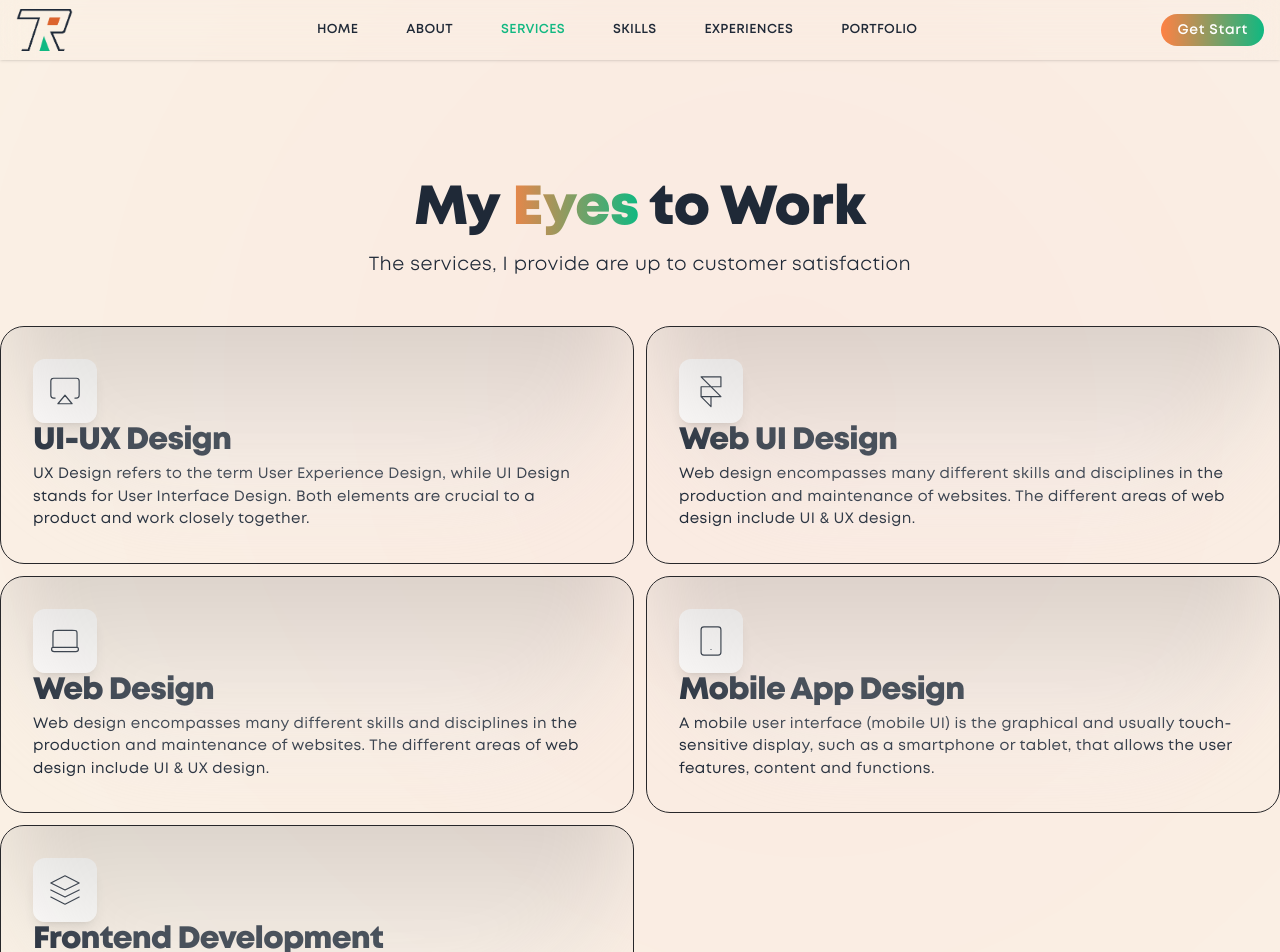
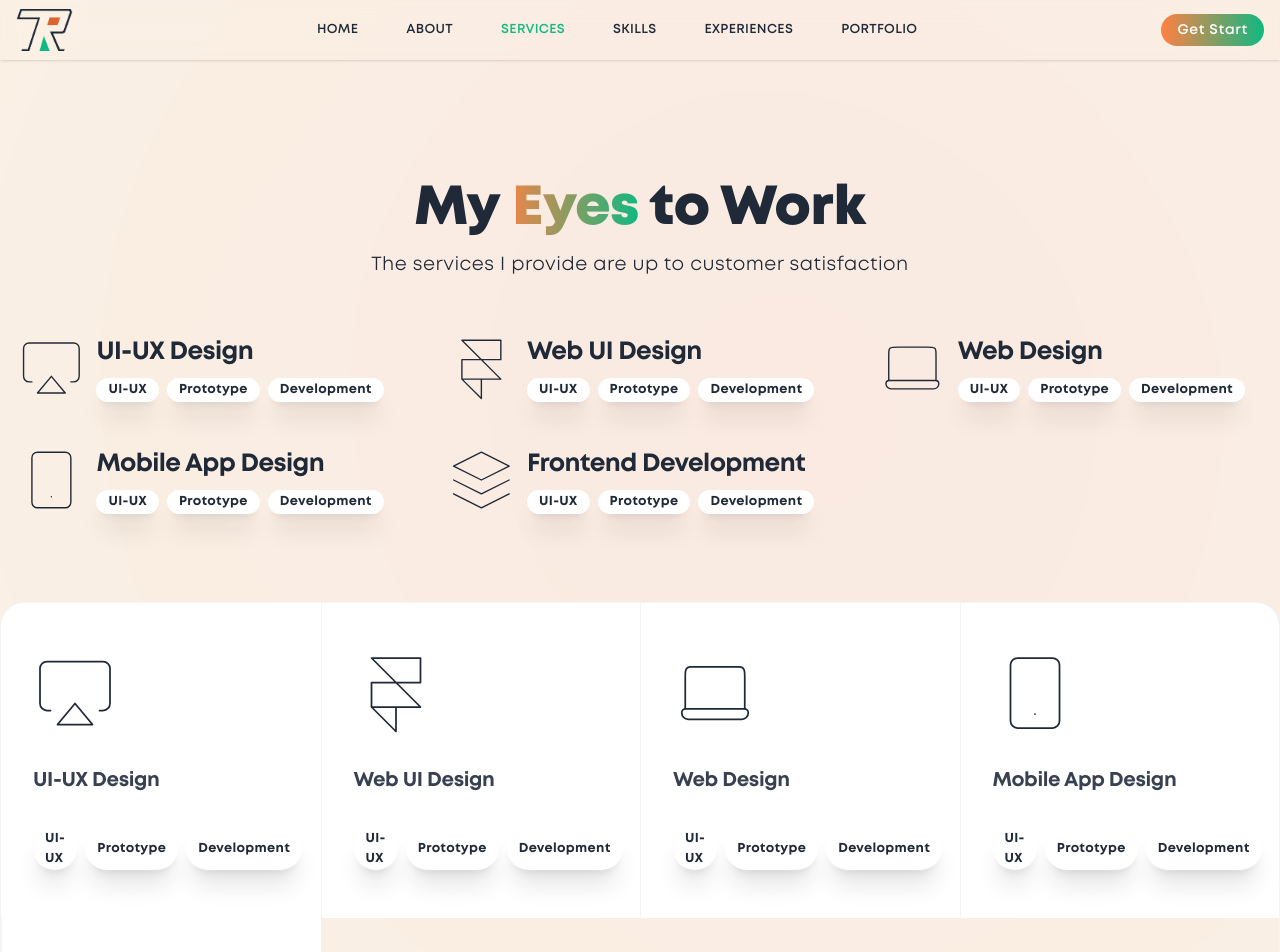
Before and after one commit to ToukirRj/Portfolio, a React (Vite) app: page /Services in a window 1280 px wide. Shown: the top 952 px of the page. Built offline with nearby package versions, Linux system fonts and the light colour scheme.

Commit message:
no message

```diff
--- a/src/components/Eyes.jsx
+++ b/src/components/Eyes.jsx
@@ -1,4 +1,3 @@
-
 import serviceData from '../datas/serviceData';
 
 const Eyes = () => {
@@ -8,24 +7,60 @@ const Eyes = () => {
                 <div className="mx-auto px-4 sm:px-12 max-w-7xl xl:px-0">
                     <div className="text-center animatable">
                         <h2 className="xl:text-[55px] md:text-4xl sm:text-3xl text-[23px] font-bold text-[#1F2937]">My
-                        <span className="bg-gradient-to-r from-[#ff8144] to-[#10b881] inline-block text-transparent bg-clip-text ps-3 leading-[67px]">Eyes</span> to Work</h2>
+                            <span className="bg-gradient-to-r from-[#ff8144] to-[#10b881] inline-block text-transparent bg-clip-text ps-3 leading-[67px]">Eyes</span> to Work
+                        </h2>
                         <p className="mx-auto max-w-full mt-2 text-[#1F2937] sm:w-4/6 w-full sm:text-[19px] text-[14px] font-[300] tracking-wide leading-[27px]">
-                            The services, I provide are up to customer satisfaction
+                            The services I provide are up to customer satisfaction
                         </p>
                     </div>
                     <div className="sm:mt-12 mt-8">
-                        <div className="mt-12 grid sm:grid-cols-2 lg:grid-cols-2 gap-3 items-center">
+                        <div className="mt-12 grid sm:grid-cols-2 lg:grid-cols-3 gap-3 items-center justify-center justify-items-center">
                             {serviceData.map(service => (
-                                <div key={service.id} className="relative group overflow-hidden p-[32px] rounded-[24px] border border-[#27272a]">
-                                    <div className="inset-0 absolute aspect-video border rounded-full -translate-y-1/2 group-hover:-translate-y-1/4 duration-300 bg-gradient-to-b from-[#111] to-white blur-2xl opacity-25 group-hover:opacity-30"></div>
-                                    <div className="">
-                                        <span className='w-16 h-16 rounded-xl bg-white/[0.85] shadow-lg shadow-primary/10 flex items-center justify-center'>
-                                            <svg xmlns="http://www.w3.org/2000/svg" width="34" height="34" viewBox="0 0 24 24" fill="none" stroke={service.iconColor} strokeWidth=".85" strokeLinecap="round" strokeLinejoin="round" className={`feather feather-${service.iconPath}`} dangerouslySetInnerHTML={{ __html: service.iconStyle }}/>
-                                        </span>
-                                        <h4 className="text-[31px] leading-[36px] font-[700] tracking-tight text-[#1F2937] sm:text-start text-center">{service.title}</h4>
-                                        <p className="mt-1 text-[15px] font-[400] text-[#1F2937] tracking-wide sm:text-start text-center">{service.description}</p>
+                                <div key={service.id} className="relative mb-4">
+                                    <div className="flex items-center gap-3">
+                                        <svg xmlns="http://www.w3.org/2000/svg" width="84" height="84" viewBox="0 0 24 24" fill="none" stroke={service.iconColor} strokeWidth=".5" strokeLinecap="round" strokeLinejoin="round" className={`feather feather-${service.iconPath}`} dangerouslySetInnerHTML={{ __html: service.iconStyle }}/>
+                                        <div className='w-full'>
+                                            <h4 className="mb-2 text-[25px] leading-[36px] font-[600] tracking-tight text-[#1F2937] sm:text-start text-center">
+                                                {service.title}
+                                            </h4>
+                                            <div className='flex gap-2'>
+                                                {service.tools.map((tool, index) => (
+                                                    <span key={index} className="px-3 py-[2px] flex items-center justify-center text-[#1F2937] font-[600] text-[13px] rounded-full bg-white shadow-xl tracking-wide">
+                                                        {tool}
+                                                    </span>
+                                                ))}
+                                            </div>
+                                        </div>
                                     </div>
                                 </div>
+                            ))}
+                        </div>
+
+
+                        <div className="mt-16 grid divide-x divide-y divide-gray-100 dark:divide-gray-700 overflow-hidden rounded-3xl border border-gray-100 text-gray-600 dark:border-gray-700 sm:grid-cols-2 lg:grid-cols-4 lg:divide-y-0 xl:grid-cols-4">
+                            {serviceData.map(service => (
+                            <div key={service.id} className="group relative bg-white dark:bg-gray-800 transition hover:z-[1] hover:shadow-2xl hover:shadow-gray-600/10">
+                                <div className="relative space-y-8 py-12 p-8">
+                                    <svg xmlns="http://www.w3.org/2000/svg" width="84" height="84" viewBox="0 0 24 24" fill="none" stroke={service.iconColor} strokeWidth=".5" strokeLinecap="round" strokeLinejoin="round" className={`feather feather-${service.iconPath}`} dangerouslySetInnerHTML={{ __html: service.iconStyle }}/>
+
+
+                                    <div className="space-y-2">
+                                        <h5 className="text-xl font-semibold text-gray-700 dark:text-white transition group-hover:text-secondary">
+                                            {service.title}
+                                        </h5>
+                                        {/* <p className="text-gray-600 dark:text-gray-300">
+                                        Neque Dolor, fugiat non cum doloribus aperiam voluptates nostrum.
+                                        </p> */}
+                                    </div>
+                                    <div className='flex gap-2'>
+                                        {service.tools.map((tool, index) => (
+                                            <span key={index} className="px-3 py-[2px] flex items-center justify-center text-[#1F2937] font-[600] text-[13px] rounded-full bg-white shadow-xl tracking-wide">
+                                                {tool}
+                                            </span>
+                                        ))}
+                                    </div>
+                                </div>
+                            </div>
                             ))}
                         </div>
                     </div>
@@ -35,4 +70,4 @@ const Eyes = () => {
     )
 }
 
-export default Eyes
+export default Eyes;
--- a/src/components/ProjectList.jsx
+++ b/src/components/ProjectList.jsx
@@ -1,6 +1,5 @@
 
 import ProjectData from '../datas/projectData'
-
 const proImageSrc = (index) => `./img/projects/${index + 1}.webp`;
 
 function ProjectList (){
@@ -41,6 +40,6 @@ function ProjectList (){
             </section>
         </div>
     );
-};
+}
 
 export default ProjectList;
--- a/src/components/Steps.jsx
+++ b/src/components/Steps.jsx
@@ -8,8 +8,9 @@ const Steps = () => {
             <section className="sm:py-24 py-12 relative z-20">
                 <div className="mx-auto px-4 sm:px-12 xl:max-w-6xl xl:px-0">
                     <div className="relative animatable">
-                        <h2 className="xl:text-[55px] md:text-4xl sm:text-3xl text-[23px] font-bold text-[#1F2937] text-center">Steps of A
-                            <span className="bg-gradient-to-r from-[#ff8144] to-[#10b881] inline-block text-transparent bg-clip-text ps-3 leading-[67px]">Project</span>
+                        <h2 className="xl:text-[55px] md:text-4xl sm:text-3xl text-[23px] font-bold text-[#1F2937] text-center">
+                            <span className="bg-gradient-to-r from-[#ff8144] to-[#10b881] inline-block text-transparent bg-clip-text ps-3 leading-[67px]">Steps</span>
+                            &nbsp;of A Project
                         </h2>
                         <p className="mx-auto max-w-full mt-2 text-[#1F2937] sm:w-4/6 w-full sm:text-[19px] text-[14px] font-[300] tracking-wide leading-[27px] text-center">
                             I use these steps to reach the destination of your project needs
--- a/src/datas/serviceData.jsx
+++ b/src/datas/serviceData.jsx
@@ -1,5 +1,4 @@
-
-
+// serviceData.js
 const serviceData = [
   {
     "id": 1,
@@ -7,7 +6,7 @@ const serviceData = [
     "iconPath": "feather-airplay",
     "iconStyle": `<path d="M5 17H4a2 2 0 0 1-2-2V5a2 2 0 0 1 2-2h16a2 2 0 0 1 2 2v10a2 2 0 0 1-2 2h-1"></path><polygon points="12 15 17 21 7 21 12 15"></polygon>`,
     "title": "UI-UX Design",
-      "description": "UX Design refers to the term User Experience Design, while UI Design stands for User Interface Design. Both elements are crucial to a product and work closely together."
+    "tools": ["UI-UX", "Prototype", "Development"]
   },
   {
     "id": 2,
@@ -15,7 +14,7 @@ const serviceData = [
     "iconPath": "feather-framer",
     "iconStyle": `<path d="M5 16V9h14V2H5l14 14h-7m-7 0l7 7v-7m-7 0h7"></path>`,
     "title": "Web UI Design",
-      "description": "Web design encompasses many different skills and disciplines in the production and maintenance of websites. The different areas of web design include UI & UX design."
+    "tools": ["UI-UX", "Prototype", "Development"]
   },
   {
     "id": 3,
@@ -23,7 +22,7 @@ const serviceData = [
     "iconPath": "feather-framer",
     "iconStyle": `<path fill="none" d="M3.5 8c0-.957.001-1.624.069-2.128c.066-.49.186-.748.37-.933c.185-.184.444-.304.933-.37C5.376 4.5 6.043 4.5 7 4.5h10c.957 0 1.624.001 2.128.069c.49.066.748.186.933.37c.184.185.305.444.37.933c.068.504.069 1.171.069 2.128v8.5h-17zm.167 8.5c-.645 0-1.167.522-1.167 1.167c0 1.012.82 1.833 1.833 1.833h15.334c1.012 0 1.833-.82 1.833-1.833c0-.645-.522-1.167-1.167-1.167z"/>`,
     "title": "Web Design",
-      "description": "Web design encompasses many different skills and disciplines in the production and maintenance of websites. The different areas of web design include UI & UX design."
+    "tools": ["UI-UX", "Prototype", "Development"]
   },
   {
     "id": 4,
@@ -31,7 +30,7 @@ const serviceData = [
     "iconPath": "feather-smartphone",
     "iconStyle": `<rect x="5" y="2" width="14" height="20" rx="2" ry="2"></rect><line x1="12" y1="18" x2="12.01" y2="18"></line>`,
     "title": "Mobile App Design",
-      "description": "A mobile user interface (mobile UI) is the graphical and usually touch-sensitive display, such as a smartphone or tablet, that allows the user features, content and functions."
+    "tools": ["UI-UX", "Prototype", "Development"]
   },
   {
     "id": 5,
@@ -39,7 +38,7 @@ const serviceData = [
     "iconPath": "feather-layers",
     "iconStyle": `<polygon points="12 2 2 7 12 12 22 7 12 2"></polygon><polyline points="2 17 12 22 22 17"></polyline><polyline points="2 12 12 17 22 12"></polyline>`,
     "title": "Frontend Development",
-      "description": "Front-end web development, also known as client-side development is the producing React Library with HTML, CSS and JavaScript for a Web Application so the user can see and interact with them directly."
+    "tools": ["UI-UX", "Prototype", "Development"]
   }
 ];
 
```
Also changed, not shown: 1 other file (tests, documents, lock files or other folders). Lines whose indentation alone changed are shown as unchanged.
